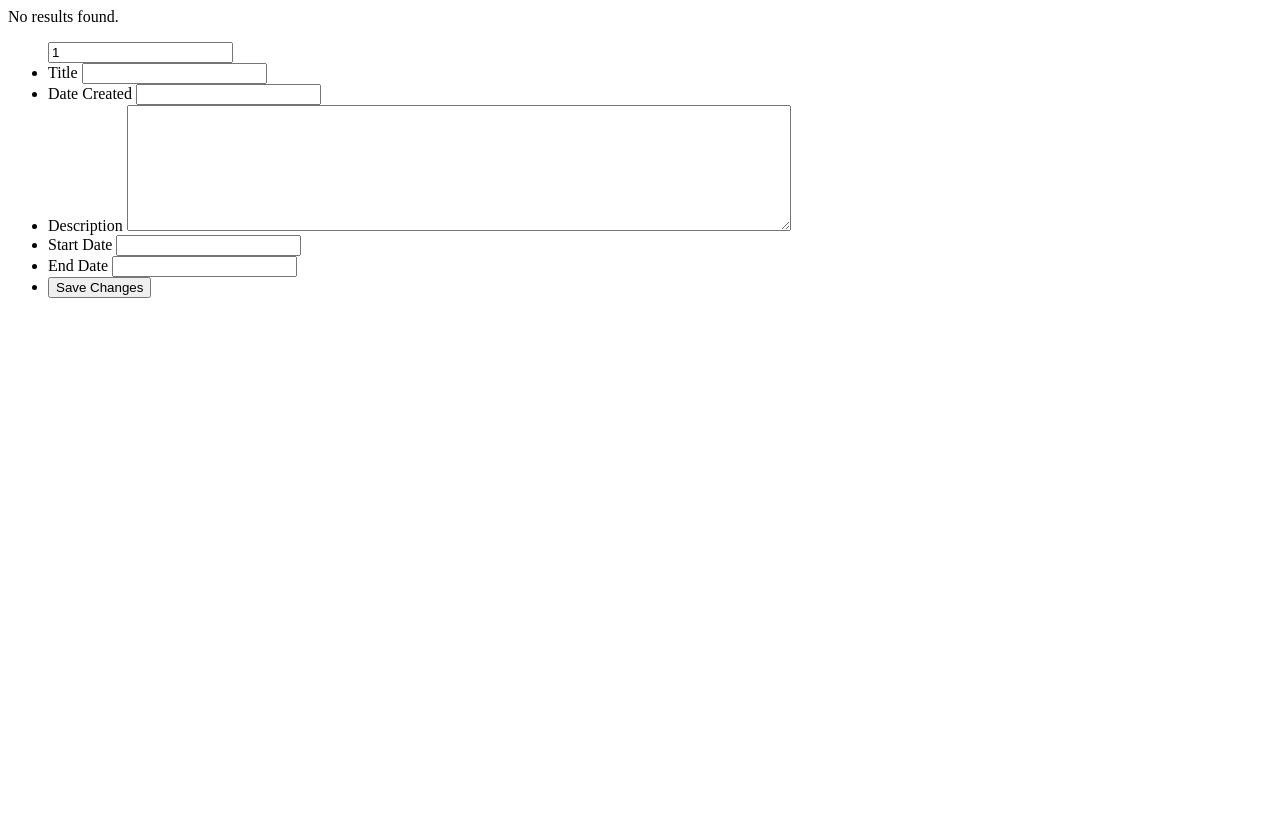
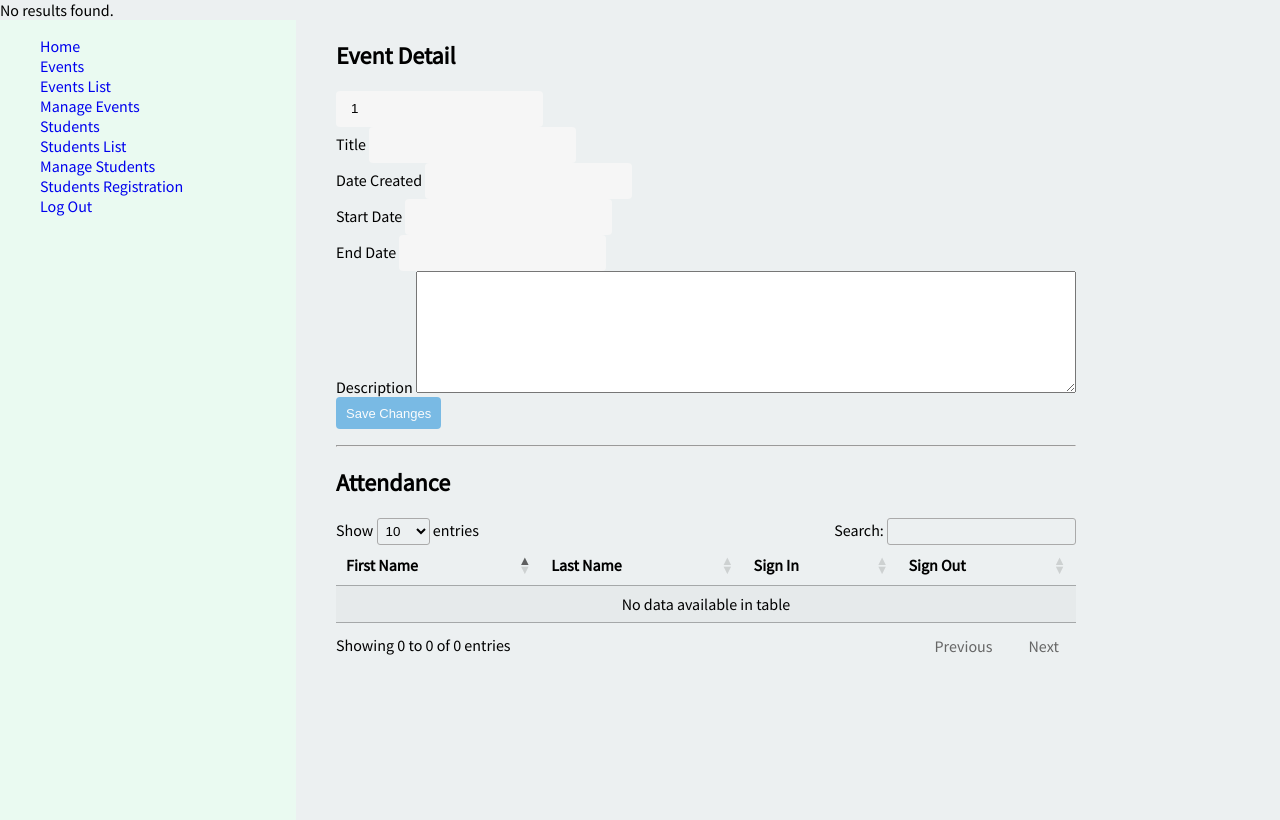
Before and after one commit to mvnrsr/sbo-se, a PHP site: page /eventdetails.php?id=1 in a window 1280 px wide. Before the commit the page ends 298 px from the top, so only its background shows below. Run offline with PHP 8.4, Linux system fonts and the light colour scheme; the visitor is signed in with stand-in values (Sample User, id 1); data comes from the database, SQL or seed files in the repository; data that the repository does not hold is empty; some libraries are stand-ins or nearby versions.

Commit message:
fixed CSS structure
Fixed CSS structure where height adapts to window height
Fixed the flex structure
Fixed sitemap structure on some pages
Added some styling (incomplete)
Added logout function
Initialized sessions on some pages

```diff
--- a/System/eventdetails.php
+++ b/System/eventdetails.php
@@ -1,4 +1,5 @@
 <?php
+  session_start();
   require 'inc/db.inc.php';
   $evId = $_GET['id'];
   $sql = "SELECT * FROM sbo.event WHERE event_id = $evId;";
@@ -16,8 +17,31 @@
   } else if(empty($resultCheck)) {
     echo 'No results found.<br>';
   }
+
+  if (isset($_SESSION['logged_in']) != TRUE) {
+    header("Location: login.php?error=invader");
+    exit();
+  }
+
  ?>
 
+<!DOCTYPE html>
+<html lang="en" dir="ltr">
+  <head>
+    <meta charset="utf-8">
+    <meta name=viewport content="width=device-width, initial-scale=1">
+    <title></title>
+    <link rel="stylesheet" type="text/css" href="https://cdn.datatables.net/1.10.20/css/jquery.dataTables.css">
+    <link rel="stylesheet" href="src/css/master.css">
+  </head>
+  <body>
+    <div class="main-wrapper">
+      <div class="sidenav">
+        <?php include 'sidenav.php'; ?>
+      </div>
+
+      <div class="content-wrapper">
+        <h2>Event Detail</h2>
         <form class="" action="inc/edit.inc.php" method="post">
           <ul>
             <input type="text" name="id" value="<?php echo $evId;?>" readonly>
@@ -30,14 +54,6 @@
               <input type="text" name="create" value="<?php echo $dateCr; ?>" readonly >
             </li>
             <li>
-      <label for="">Description</label>
-      <textarea name="event-desc" rows="8" cols="80" required >
-        <?php
-          echo $desc;
-        ?>
-      </textarea>
-    </li>
-    <li>
               <label for="">Start Date</label>
               <input type="text" name="start" value="<?php echo $dateSt; ?>">
             </li>
@@ -46,13 +62,42 @@
               <input type="text" name="end" value="<?php echo $dateEnd; ?>">
             </li>
             <li>
+              <label for="">Description</label>
+              <textarea name="event-desc" rows="8" cols="80" required >
+                <?php
+                  echo $desc;
+                ?>
+              </textarea>
+            </li>
+
+            <li>
               <button type="submit" name="edit-event">Save Changes</button>
             </li>
           </ul>
         </form>
-
-<table>
+        <hr>
+        <h2>Attendance</h2>
+        <table id="listofevents" class="display">
           <thead>
-
+            <th>First Name</th>
+            <th>Last Name</th>
+            <th>Sign In</th>
+            <th>Sign Out</th>
           </thead>
         </table>
+      </div>
+    </div>
+
+
+   <script src="https://ajax.googleapis.com/ajax/libs/jquery/3.4.1/jquery.min.js"></script>
+   <script type="text/javascript" charset="utf8" src="https://cdn.datatables.net/1.10.20/js/jquery.dataTables.js"></script>
+   <script>
+     $(document).ready( function () {
+       $('#listofevents').DataTable();
+     } );
+   </script>
+
+
+
+  </body>
+</html>
--- a/System/inc/login.inc.php
+++ b/System/inc/login.inc.php
@@ -33,7 +33,7 @@ if (isset($_POST['login'])) {
           //info
           $_SESSION['uid'] = $row['stud_id'];
           $_SESSION['uname'] = $row['username'];
-          $_SESSION['logged-in'] = TRUE;
+          $_SESSION['logged_in'] = TRUE;
 
           header("Location: ../index.php?login=success&id=".$id);
           exit();
--- a/System/inc/logout.inc.php
+++ b/System/inc/logout.inc.php
@@ -1,4 +1,7 @@
 <?php
-
+session_start();
+session_destroy();
+header("Location: ../login.php");
+exit();
 
 ?>
--- a/System/login.php
+++ b/System/login.php
@@ -3,7 +3,7 @@
   <head>
     <meta charset="utf-8">
     <title>SBO System - Log in</title>
-    <link rel="stylesheet" href="src/css/main.css">
+    <link rel="stylesheet" href="">
   </head>
   <body>
     <div class="container">
--- a/System/sidenav.php
+++ b/System/sidenav.php
@@ -1,9 +1,12 @@
 <div class="col side-nav">
   <ul>
     <li>
-      <a href="#">Events</a>
+      <a href="index.php">Home</a>
+    </li>
+    <li>
+      <a href="event.php">Events</a>
       <ul>
-        <li><a href="#">Events List</a></li>
+        <li><a href="eventdetails.php">Events List</a></li>
         <li><a href="#">Manage Events</a></li>
       </ul>
     </li>
@@ -16,7 +19,7 @@
       </ul>
     </li>
     <li>
-      <a href="#">Link 3</a>
+      <a href="inc/logout.inc.php">Log Out</a>
     </li>
   </ul>
 </div>
--- /dev/null
+++ b/System/src/css/master.css
@@ -0,0 +1,75 @@
+@import url('https://fonts.googleapis.com/css?family=Source+Sans+Pro');
+
+* {
+  margin-left: 0;
+  padding: 0;
+  text-decoration: none;
+}
+
+html, body {
+  height: 100%;
+}
+
+body {
+  font-family: 'Source Sans Pro', sans-serif;
+  margin-top: 0px;
+  margin-right: 0px;
+  max-width: 100%;
+  background-color: #ECF0F1;
+
+}
+
+button {
+  cursor: pointer;
+  height: 2.5em;
+  padding: 0 10px;
+  border: none;
+  border-radius: 4px;
+  text-align: center;
+  font-size: 13px;
+  color: #FFF;
+  background-color: #5DADE2;
+  opacity: 0.8;
+}
+
+form input {
+  height: 36px;
+  border: none;
+  border-radius: 4px;
+  background-color: #F6F6F6;
+  padding: 0 15px;
+}
+
+li {
+  list-style: none;
+}
+
+li label {
+  flex: 1 0 120px;
+  max-width: 220px;
+}
+
+li label + * {
+  flex: 1 0 220px;
+}
+
+.main-wrapper {
+  width: 100%;
+  height: 100%;
+  display: flex;
+  flex-direction: row;
+  flex-wrap: wrap;
+  height: inherit;
+  flex-basis: auto;
+}
+
+.sidenav {
+  width: 20%;
+  background-color: #EAFAF1;
+  height: auto;
+  padding-left: 2.5em;
+}
+
+.content-wrapper {
+  padding-left: 2.5em;
+}
```
Also changed, not shown: System/event.php (+28 -10 lines), System/header.php (added, +22 -0 lines), System/index.php (+11 -4 lines), System/welcome.php (+0 -13 lines). Lines whose indentation alone changed are shown as unchanged.
